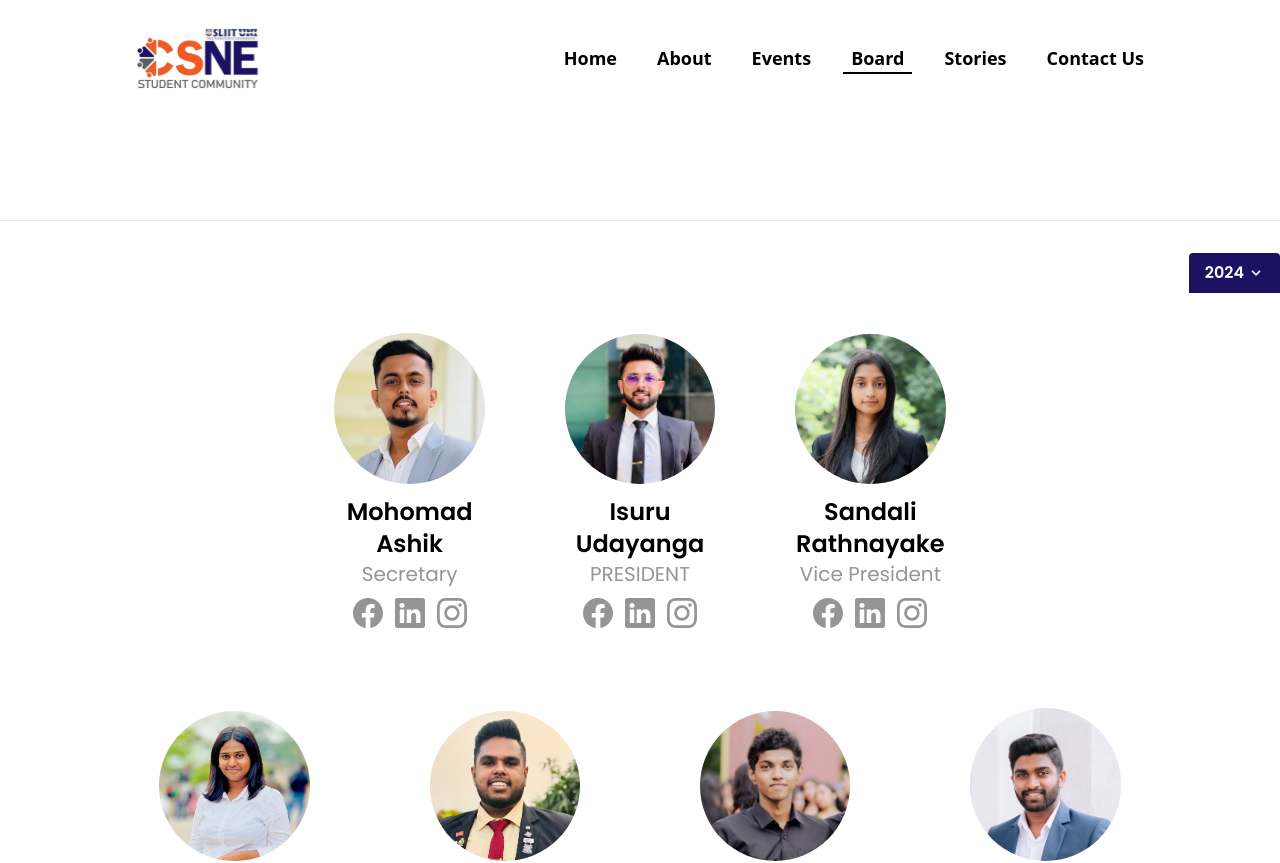
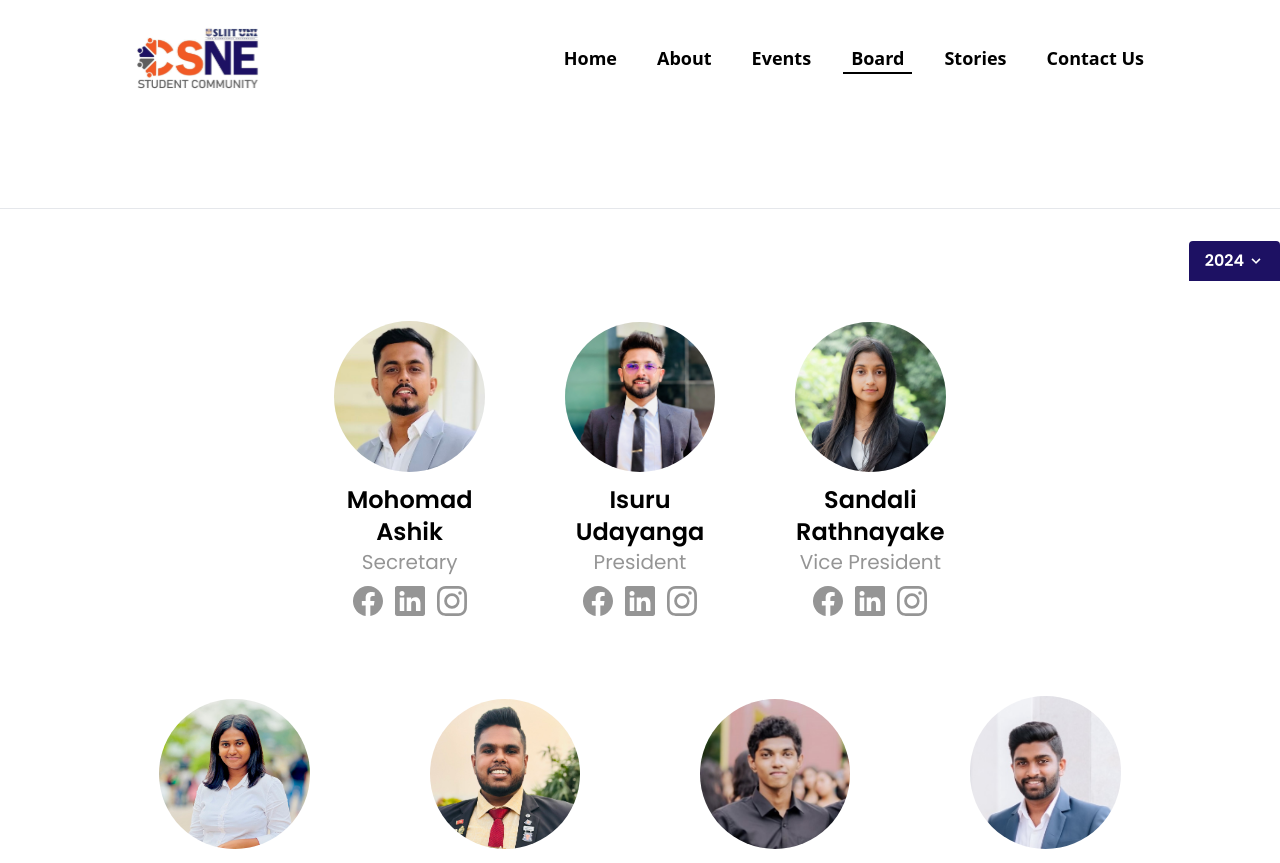
Before and after one commit to ms-club-sliit/CSNE-SC-Official-Web, a Next.js app: page /board in a window 1280 px wide. Shown: the top 863 px of the page. Built offline with nearby package versions, Linux system fonts and the light colour scheme.

Commit message:
fix: fixed styling issues

```diff
--- a/src/app/board/page.jsx
+++ b/src/app/board/page.jsx
@@ -33,7 +33,7 @@ const Board = () => {
 
   return (
     <div className="container mx-auto flex flex-col items-center">
-      <div className="text-4xl lg:text-6xl font-semibold text-center">
+      <div className="text-3xl lg:text-5xl font-semibold text-center">
         Our Team
       </div>
       <hr className="w-full my-8" />
@@ -78,8 +78,8 @@ const Board = () => {
             {Top3Position.map((user) => (
               <Teamcard
                 key={user.id}
-                height={user.position === "PRESIDENT" ? 230 : 200}
-                width={user.position === "PRESIDENT" ? 230 : 200}
+                height={user.position === "President" ? 230 : 200}
+                width={user.position === "President" ? 230 : 200}
                 name={user.name}
                 image={user.image}
                 position={user.position}
--- a/src/components/TeamCard/index.jsx
+++ b/src/components/TeamCard/index.jsx
@@ -11,10 +11,10 @@ function index(props) {
         height={props.height}
         alt="image"
       />
-      <h1 className="font-semibold text-[4vw] md:text-2xl text-black">
+      <h1 className="font-semibold lg:text-2xl text-black">
         {props.name}
       </h1>
-      <p className="mb-[10px] md:text-xl text-[3vw] text-gray-500">
+      <p className="mb-[10px] lg:text-xl text-gray-500">
         {props.position}
       </p>
       <div className="flex items-center gap-3">
--- a/src/data/BoardData.json
+++ b/src/data/BoardData.json
@@ -15,7 +15,7 @@
       {
         "id": "0002",
         "name": "Isuru Udayanga",
-        "position": "PRESIDENT",
+        "position": "President",
         "image": "/static/committee/2024/Udayanga G.D.P.jpg",
         "link": {
           "facebook": "https://www.facebook.com/isuru.jz",
@@ -186,7 +186,7 @@
       {
         "id": "0002",
         "name": "Pasan Karunasekara",
-        "position": "PRESIDENT",
+        "position": "President",
         "image": "/static/committee/2023/Pasan_Prasident.jpg",
         "link": {
           "facebook": "facebook",
@@ -346,7 +346,7 @@
       {
         "id": "0001",
         "name": "Thamali Munasinghe",
-        "position": "SECRETARY",
+        "position": "Secretary",
         "image": "/static/committee/2022/Thamali.jpg",
         "link": {
           "facebook": "facebook",
@@ -357,7 +357,7 @@
       {
         "id": "0002",
         "name": "Chenuka Lalanga",
-        "position": "PRESIDENT",
+        "position": "President",
         "image": "/static/committee/2022/Chenuka Lalanga.JPG",
         "link": {
           "facebook": "facebook",
@@ -368,7 +368,7 @@
       {
         "id": "0003",
         "name": "Ashara Konara",
-        "position": "VICE PRESIDENT",
+        "position": "Vice President",
         "image": "/static/committee/2022/Ashara Konara.JPG",
         "link": {
           "facebook": "facebook",
@@ -379,7 +379,7 @@
       {
         "id": "0004",
         "name": "empty data",
-        "position": "ASSISTANT SECRETARY",
+        "position": "Assistant Secretary",
         "image": "https://cdn.pixabay.com/photo/2018/11/13/21/43/avatar-3814049_640.png",
         "link": {
           "facebook": "facebook",
@@ -390,7 +390,7 @@
       {
         "id": "0005",
         "name": "Najini Pattiyakumbura",
-        "position": "TREASURER",
+        "position": "Treasurer",
         "image": "/static/committee/2022/Najini Pattiyakumbura.jpg",
         "link": {
           "facebook": "facebook",
@@ -401,7 +401,7 @@
       {
         "id": "0006",
         "name": "Sandali Rathnayaka",
-        "position": "ASSISTANT TREASURER",
+        "position": "Assistant Treasurer",
         "image": "/static/committee/2022/Sandali Rathnayaka.jpeg",
         "link": {
           "facebook": "facebook",
@@ -412,7 +412,7 @@
       {
         "id": "0007",
         "name": "Janinda Induwara",
-        "position": "MEDIA COORDINATOR",
+        "position": "Media Coordinator",
         "image": "https://cdn.pixabay.com/photo/2018/11/13/21/43/avatar-3814049_640.png",
         "link": {
           "facebook": "facebook",
@@ -423,7 +423,7 @@
       {
         "id": "0008",
         "name": "empty data",
-        "position": "EDITOR",
+        "position": "Editor",
         "image": "https://cdn.pixabay.com/photo/2018/11/13/21/43/avatar-3814049_640.png",
         "link": {
           "facebook": "facebook",
@@ -436,7 +436,7 @@
       {
         "id": "0009",
         "name": "Ravishka Lakshan",
-        "position": "COMMITTEE MEMBER",
+        "position": "Committee Member",
         "image": "/static/committee/2022/Ravishka Lakshan.JPG",
         "link": {
           "facebook": "facebook",
@@ -447,7 +447,7 @@
       {
         "id": "0010",
         "name": "Prashan Imesh",
-        "position": "COMMITTEE MEMBER",
+        "position": "Committee Member",
         "image": "/static/committee/2022/Prashan.JPG",
         "link": {
           "facebook": "facebook",
@@ -458,7 +458,7 @@
       {
         "id": "0011",
         "name": "Danuka Maddepola",
-        "position": "COMMITTEE MEMBER",
+        "position": "Committee Member",
         "image": "/static/committee/2022/Danuka.jpg",
         "link": {
           "facebook": "facebook",
@@ -469,7 +469,7 @@
       {
         "id": "0012",
         "name": "Isuru Udayanga",
-        "position": "COMMITTEE MEMBER",
+        "position": "Committee Member",
         "image": "/static/committee/2022/Isuru Udayanga.jpeg",
         "link": {
           "facebook": "facebook",
@@ -480,7 +480,7 @@
       {
         "id": "0013",
         "name": "Shamal Weerarathne",
-        "position": "COMMITTEE MEMBER",
+        "position": "Committee Member",
         "image": "https://cdn.pixabay.com/photo/2018/11/13/21/43/avatar-3814049_640.png",
         "link": {
           "facebook": "facebook",
@@ -491,7 +491,7 @@
       {
         "id": "0014",
         "name": "Pasan Karunasekara",
-        "position": "COMMITTEE MEMBER",
+        "position": "Committee Member",
         "image": "/static/committee/2022/Pasan Karunasekara.jpeg",
         "link": {
           "facebook": "facebook",
@@ -502,7 +502,7 @@
       {
         "id": "0015",
         "name": "Ravindu Thuduhena",
-        "position": "COMMITTEE MEMBER",
+        "position": "Committee Member",
         "image": "https://cdn.pixabay.com/photo/2018/11/13/21/43/avatar-3814049_640.png",
         "link": {
           "facebook": "facebook",
@@ -513,218 +513,8 @@
       {
         "id": "0016",
         "name": "Hirudika Premarathne",
-        "position": "COMMITTEE MEMBER",
+        "position": "Committee Member",
         "image": "/static/committee/2022/Hirudika Premarathne.jpeg",
-        "link": {
-          "facebook": "facebook",
-          "instragram": "instragram",
-          "likened": "likened"
-        }
-      }
-    ]
-  },
-  "2021": {
-    "TopPosition": [
-      {
-        "id": "0001",
-        "name": "empty data",
-        "position": "SECRETARY",
-        "image": "https://cdn.pixabay.com/photo/2018/11/13/21/43/avatar-3814049_640.png",
-        "link": {
-          "facebook": "facebook",
-          "instragram": "instragram",
-          "likened": "likened"
-        }
-      },
-      {
-        "id": "0002",
-        "name": "empty data",
-        "position": "PRESIDENT",
-        "image": "https://cdn.pixabay.com/photo/2018/11/13/21/43/avatar-3814049_640.png",
-        "link": {
-          "facebook": "facebook",
-          "instragram": "instragram",
-          "likened": "likened"
-        }
-      },
-      {
-        "id": "0003",
-        "name": "empty data",
-        "position": "VICE PRESIDENT",
-        "image": "https://cdn.pixabay.com/photo/2018/11/13/21/43/avatar-3814049_640.png",
-        "link": {
-          "facebook": "facebook",
-          "instragram": "instragram",
-          "likened": "likened"
-        }
-      },
-      {
-        "id": "0004",
-        "name": "empty data",
-        "position": "ASSISTANT SECRETARY",
-        "image": "https://cdn.pixabay.com/photo/2018/11/13/21/43/avatar-3814049_640.png",
-        "link": {
-          "facebook": "facebook",
-          "instragram": "instragram",
-          "likened": "likened"
-        }
-      },
-      {
-        "id": "0005",
-        "name": "empty data",
-        "position": "TREASURER",
-        "image": "https://cdn.pixabay.com/photo/2018/11/13/21/43/avatar-3814049_640.png",
-        "link": {
-          "facebook": "facebook",
-          "instragram": "instragram",
-          "likened": "likened"
-        }
-      },
-      {
-        "id": "0006",
-        "name": "empty data",
-        "position": "ASSISTANT TREASURER",
-        "image": "https://cdn.pixabay.com/photo/2018/11/13/21/43/avatar-3814049_640.png",
-        "link": {
-          "facebook": "facebook",
-          "instragram": "instragram",
-          "likened": "likened"
-        }
-      },
-      {
-        "id": "0007",
-        "name": "empty data",
-        "position": "MEDIA COORDINATOR",
-        "image": "https://cdn.pixabay.com/photo/2018/11/13/21/43/avatar-3814049_640.png",
-        "link": {
-          "facebook": "facebook",
-          "instragram": "instragram",
-          "likened": "likened"
-        }
-      },
-      {
-        "id": "0008",
-        "name": "empty data",
-        "position": "EDITOR",
-        "image": "https://cdn.pixabay.com/photo/2018/11/13/21/43/avatar-3814049_640.png",
-        "link": {
-          "facebook": "facebook",
-          "instragram": "instragram",
-          "likened": "likened"
-        }
-      }
-    ],
-    "member": [
-      {
-        "id": "0009",
-        "name": "empty data",
-        "position": "COMMITTEE MEMBER",
-        "image": "https://cdn.pixabay.com/photo/2018/11/13/21/43/avatar-3814049_640.png",
-        "link": {
-          "facebook": "facebook",
-          "instragram": "instragram",
-          "likened": "likened"
-        }
-      }
-    ]
-  },
-  "2020": {
-    "TopPosition": [
-      {
-        "id": "0001",
-        "name": "empty data",
-        "position": "SECRETARY",
-        "image": "https://cdn.pixabay.com/photo/2018/11/13/21/43/avatar-3814049_640.png",
-        "link": {
-          "facebook": "facebook",
-          "instragram": "instragram",
-          "likened": "likened"
-        }
-      },
-      {
-        "id": "0002",
-        "name": "empty data",
-        "position": "PRESIDENT",
-        "image": "https://cdn.pixabay.com/photo/2018/11/13/21/43/avatar-3814049_640.png",
-        "link": {
-          "facebook": "facebook",
-          "instragram": "instragram",
-          "likened": "likened"
-        }
-      },
-      {
-        "id": "0003",
-        "name": "empty data",
-        "position": "VICE PRESIDENT",
-        "image": "https://cdn.pixabay.com/photo/2018/11/13/21/43/avatar-3814049_640.png",
-        "link": {
-          "facebook": "facebook",
-          "instragram": "instragram",
-          "likened": "likened"
-        }
-      },
-      {
-        "id": "0004",
-        "name": "empty data",
-        "position": "ASSISTANT SECRETARY",
-        "image": "https://cdn.pixabay.com/photo/2018/11/13/21/43/avatar-3814049_640.png",
-        "link": {
-          "facebook": "facebook",
-          "instragram": "instragram",
-          "likened": "likened"
-        }
-      },
-      {
-        "id": "0005",
-        "name": "empty data",
-        "position": "TREASURER",
-        "image": "https://cdn.pixabay.com/photo/2018/11/13/21/43/avatar-3814049_640.png",
-        "link": {
-          "facebook": "facebook",
-          "instragram": "instragram",
-          "likened": "likened"
-        }
-      },
-      {
-        "id": "0006",
-        "name": "empty data",
-        "position": "ASSISTANT TREASURER",
-        "image": "https://cdn.pixabay.com/photo/2018/11/13/21/43/avatar-3814049_640.png",
-        "link": {
-          "facebook": "facebook",
-          "instragram": "instragram",
-          "likened": "likened"
-        }
-      },
-      {
-        "id": "0007",
-        "name": "empty data",
-        "position": "MEDIA COORDINATOR",
-        "image": "https://cdn.pixabay.com/photo/2018/11/13/21/43/avatar-3814049_640.png",
-        "link": {
-          "facebook": "facebook",
-          "instragram": "instragram",
-          "likened": "likened"
-        }
-      },
-      {
-        "id": "0008",
-        "name": "empty data",
-        "position": "EDITOR",
-        "image": "https://cdn.pixabay.com/photo/2018/11/13/21/43/avatar-3814049_640.png",
-        "link": {
-          "facebook": "facebook",
-          "instragram": "instragram",
-          "likened": "likened"
-        }
-      }
-    ],
-    "member": [
-      {
-        "id": "0009",
-        "name": "empty data",
-        "position": "COMMITTEE MEMBER",
-        "image": "https://cdn.pixabay.com/photo/2018/11/13/21/43/avatar-3814049_640.png",
         "link": {
           "facebook": "facebook",
           "instragram": "instragram",
```
